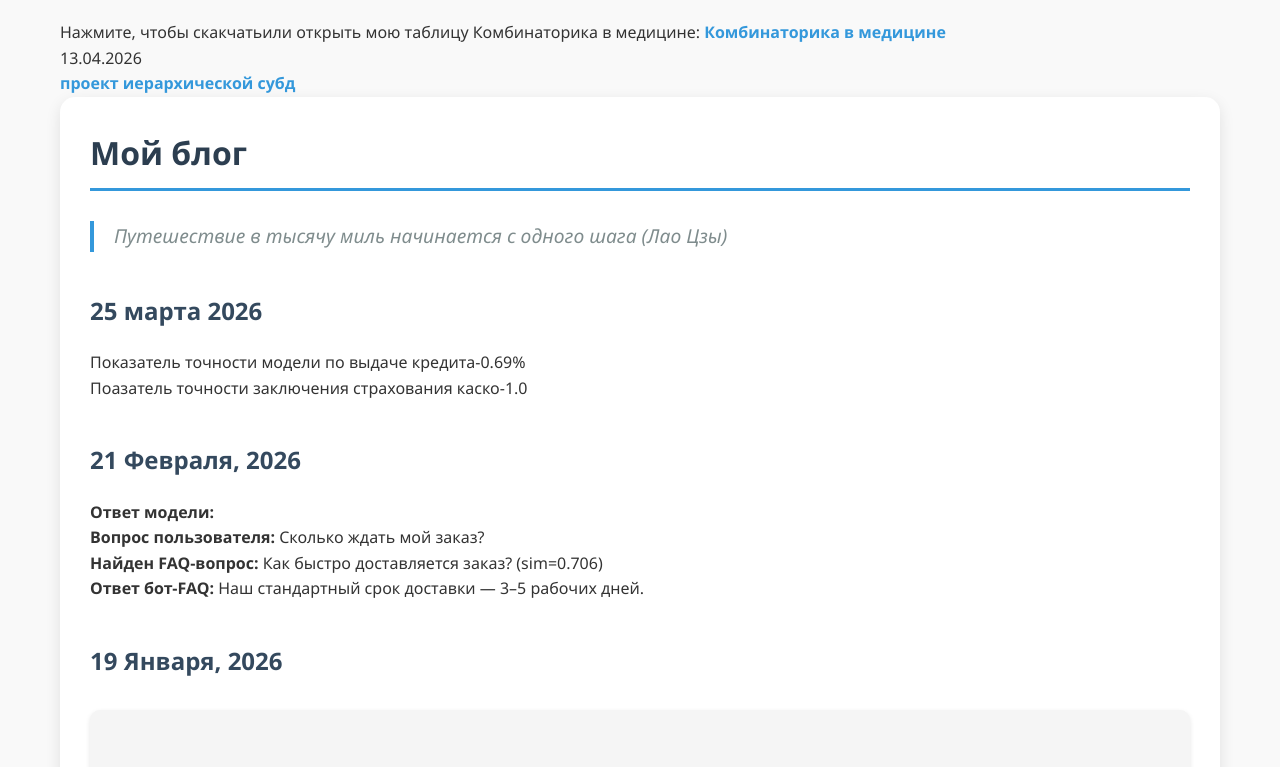
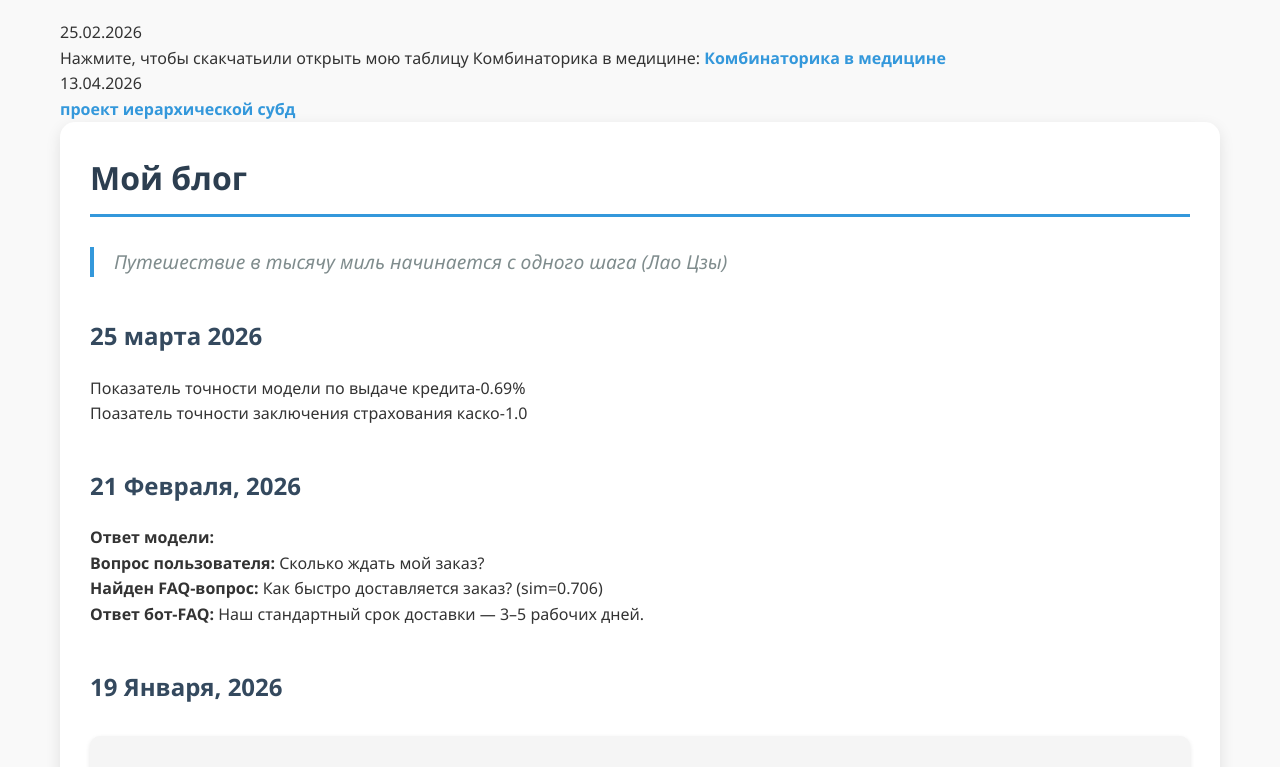
Before and after one commit to narekkik/Disana, a plain HTML site: page index.html in a window 1280 px wide. Shown: the top 767 px of the page. Drawn offline with Linux system fonts and the light colour scheme.

Commit message:
Update index.html

```diff
--- a/index.html
+++ b/index.html
@@ -1,6 +1,7 @@
 <!DOCTYPE html>
 <html lang="ru">
 <head>
+    <h>25.02.2026</h>
     <p>Нажмите, чтобы скакчатьили открыть мою таблицу Комбинаторика в медицине:
         <a href="текст таблица 104с.docx" download>Комбинаторика в медицине</a></p>
     <meta charset="UTF-8">
```
